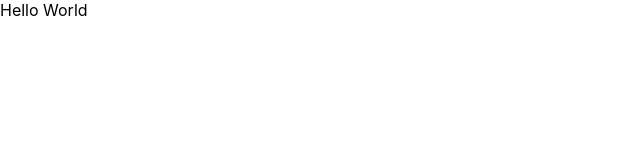
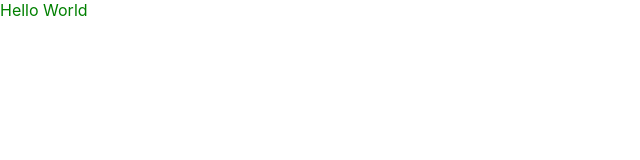
Before and after one commit to the-rabblerouser/TS-Next-Styled-Boilerplate, a Next.js app: page / in a window 1280 px wide. Shown: the top 160 px of the page, without its empty margins (0-640 px from the left). Built offline with nearby package versions, Linux system fonts and the light colour scheme.

Commit message:
Created test styled component

```diff
--- a/pages/index.tsx
+++ b/pages/index.tsx
@@ -1,5 +1,11 @@
 import type { NextPage } from 'next';
 import Head from 'next/head';
+
+import styled from 'styled-components';
+
+const Introduction = styled.div`
+	color: Green;
+`;
 
 const Home: NextPage = () => {
 	return (
@@ -10,7 +16,9 @@ const Home: NextPage = () => {
 				<link rel='icon' href='/favicon.ico' />
 			</Head>
 
-			<main>Hello World</main>
+			<main>
+				<Introduction>Hello World</Introduction>
+			</main>
 		</>
 	);
 };
```
